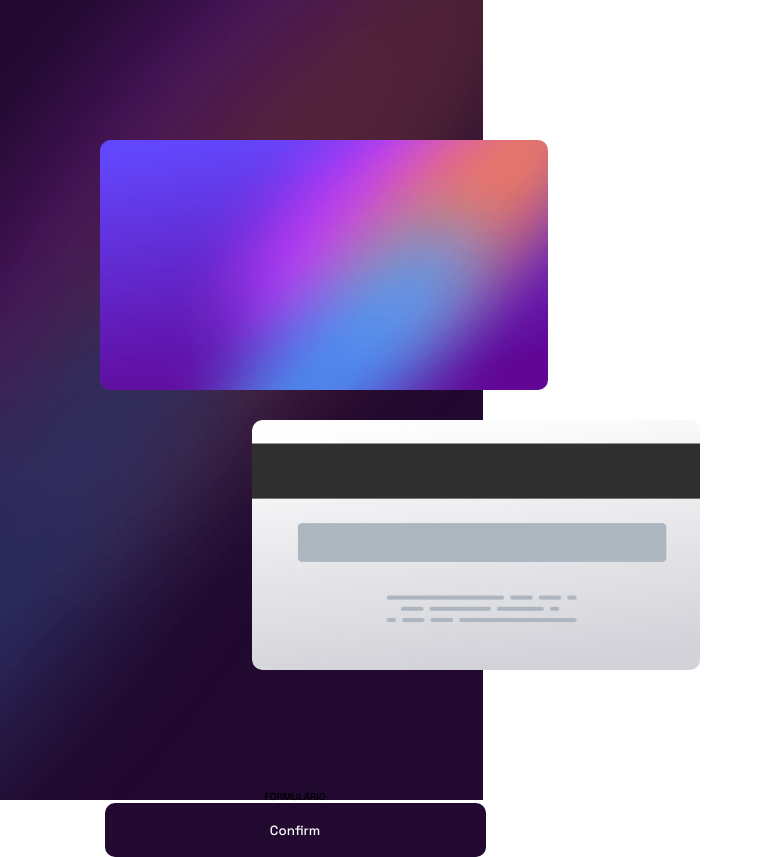
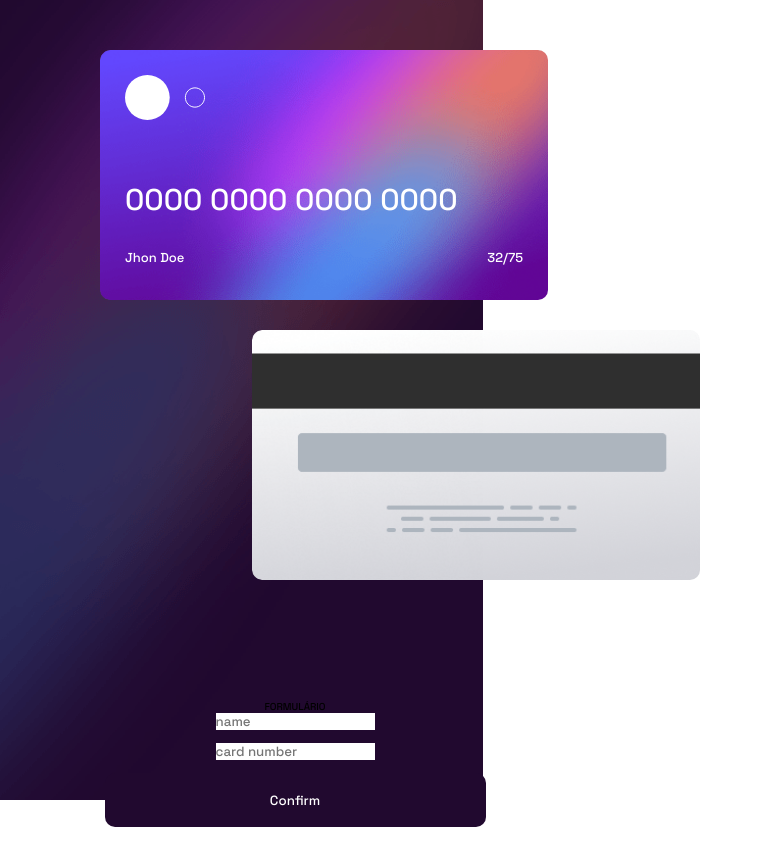
Before and after one commit to JsCodeDevlopment/Card-Validation, a React (Vite) app: page / in a window 1280 px wide. Shown: the whole page, without its empty margins (0-763 px from the left). After the commit the page ends 827 px from the top, so only its background shows below. Built offline with nearby package versions, Linux system fonts and the light colour scheme.

Commit message:
Fix: first card

```diff
--- a/src/App.tsx
+++ b/src/App.tsx
@@ -4,7 +4,9 @@ import { Theme } from "./Styles/Theme";
 import { Button } from "./Components/Button";
 import { MainPage, CardsDiv, FormDiv } from "./Styles/StructureStyles";
 import { ResetCSS } from "./Styles/GlobalStyle";
-import { FirstCard, BackCard } from "./Components/Cards";
+import { FirstCard, BackCard, NameAndDateDiv } from "./Components/Cards";
+import { FlagCardImg } from "./Components/CardFlag";
+import { CardNumber, Subtitle } from "./Components/FrontCardTextStyles";
 
 export function App() {
   return (
@@ -12,11 +14,20 @@ export function App() {
       <ResetCSS />
       <MainPage Bg={Imagens.BgOfDesktop}>
         <CardsDiv>
-          <FirstCard BgCard={Imagens.FrontCard}></FirstCard>
+          <FirstCard BgCard={Imagens.FrontCard}>
+            <FlagCardImg src={Imagens.CardFlag} alt="Flag"/>
+            <CardNumber>0000 0000 0000 0000</CardNumber>
+            <NameAndDateDiv>
+              <Subtitle>Jhon Doe</Subtitle>
+              <Subtitle>32/75</Subtitle>
+            </NameAndDateDiv>
+          </FirstCard>
           <BackCard BgCard={Imagens.BackCard}></BackCard>
         </CardsDiv>
         <FormDiv>
-          FORMULÁRIO
+          FORMULÁRIO<br/>
+          <input type="text"  placeholder="name"/><br/>
+          <input type="number" placeholder="card number"/><br/>
           <Button>Confirm</Button>
         </FormDiv>
       </MainPage>
--- /dev/null
+++ b/src/Components/CardFlag.ts
@@ -0,0 +1,9 @@
+import styled, { css } from "styled-components";
+
+export const FlagCardImg = styled.img`
+  ${() => css`
+    height: 4.5rem;
+    width: 8rem;
+    margin-bottom: 3rem;
+  `}
+`;
--- a/src/Components/Cards.ts
+++ b/src/Components/Cards.ts
@@ -1,30 +1,41 @@
 import styled, { css } from "styled-components";
 
 type CardProps = {
-    BgCard: string
-}
+  BgCard: string;
+};
 
 export const FirstCard = styled.div<CardProps>`
-${({ BgCard })=>css`
+  ${({ BgCard, theme }) => css`
     display: flex;
     width: 44.8rem;
     height: 25rem;
-    background-image: url(${ BgCard });
+    flex-direction: column;
+    padding: 2.5rem;
+    gap: 3rem;
+    background-image: url(${BgCard});
     background-repeat: no-repeat;
+    color: ${theme.colors.White};
     background-size: cover;
     border-radius: 1rem;
     align-self: flex-end;
-`}
-`
+  `}
+`;
+export const NameAndDateDiv = styled.div`
+  ${() => css`
+    display: flex;
+    justify-content: space-between;
+  `}
+`;
+
 export const BackCard = styled.div<CardProps>`
-${({ BgCard })=>css`
+  ${({ BgCard }) => css`
     display: flex;
     width: 44.8rem;
     height: 25rem;
-    background-image: url(${ BgCard });
+    background-image: url(${BgCard});
     background-repeat: no-repeat;
     background-size: cover;
     border-radius: 1rem;
     align-self: flex-start;
-`}
-`
+  `}
+`;
--- a/src/Components/Form.ts
+++ b/src/Components/Form.ts
@@ -0,0 +1,3 @@
+import styled, { css } from "styled-components";
+
+export const Input
--- /dev/null
+++ b/src/Components/FrontCardTextStyles.ts
@@ -0,0 +1,14 @@
+import styled, { css } from "styled-components";
+
+export const CardNumber = styled.h1`
+  ${() => css`
+    font-size: 3rem;
+    font-weight: 200;
+  `}
+`;
+export const Subtitle = styled.h3`
+  ${() => css`
+    font-size: 1.3rem;
+    font-weight: 100;
+  `}
+`;
--- a/src/Styles/StructureStyles.ts
+++ b/src/Styles/StructureStyles.ts
@@ -7,7 +7,7 @@ export const MainPage = styled.main<MainPageProps>`
     display: flex;
     width: 100%;
     height: 100vh;
-    padding: 14rem 10rem;
+    padding: 5rem 10rem;
     gap: 12rem;
     flex-wrap: wrap;
     background-image: url(${Bg});
```
